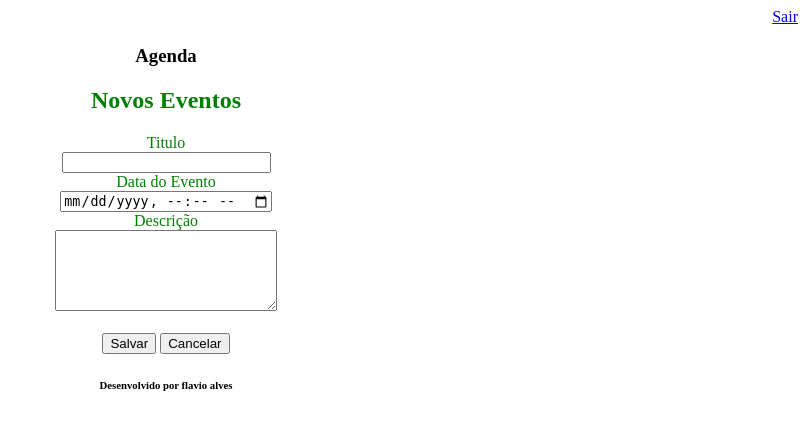
After one commit to FlavioAlvesDS/AgendaDjango, a Django app: page /agenda/evento/ in a window 1280 px wide. The commit adds this page. Shown: the top 430 px of the page, without its empty margins (474-1280 px from the left). Run offline with Django 3.2, Linux system fonts and the light colour scheme; a user stored in the database is signed in.

Commit message:
incluido templates para inserção de eventos da agenda. finalmente incluido o git ignore

```diff
--- a/Agenda/urls.py
+++ b/Agenda/urls.py
@@ -21,5 +21,10 @@ urlpatterns = [
     path('admin/', admin.site.urls),
     path('agenda/',views.lista_eventos),
     #path('',views.index) #criando a url para ´pagina a funçao index criada na views
-    path('',RedirectView.as_view(url='/agenda/')) #criando a url para ´pagina a funçao index criada na views
+    path('',RedirectView.as_view(url='/agenda/')), #criando a url para ´pagina a funçao index criada na views
+    path('login/',views.login_user),
+    path('login/submit',views.submit_login),
+    path('logout/',views.logout_user),
+    path('agenda/evento/',views.evento),
+    path('agenda/evento/submit',views.submit_evento)
 ]
--- a/core/views.py
+++ b/core/views.py
@@ -1,13 +1,62 @@
+from django.core.checks import messages
 from django.shortcuts import render, redirect
 from core.models import Evento
+from django.contrib.auth.decorators import login_required
+from django.contrib.auth import  authenticate,login,logout
+
+
+#caso nao esteja usuario logado redireciona para a pagina login
+
+def login_user(requeste):
+   return render(requeste,'login.html')
+
+def logout_user(request):
+    logout(request)
+    return redirect('/')
+
+#função para vautenticar usuario
+def submit_login(request):
+    if request.POST:
+        username = request.POST.get('username')
+        password = request.POST.get('password')
+
+        usuario = authenticate(username=username,password=password)
+        if usuario is not None:
+            login(request,usuario)
+            return redirect('/')
+        else:
+
+            return redirect('/')
 
 # Criando uma função para mostrar a lista de eventos e depois chamar no html utilizando o for
-def lista_eventos(request):
-
-    evento = Evento.objects.all() #objects.all() para mostrar todos os eventos "poderia filtrar utilizando objects.get(e o paramentro aqui)"
+@login_required(login_url='/login/')
+def lista_eventos(request, ):
+    usuario = request.user
+    evento = Evento.objects.filter(usuario=usuario) # mostrada a lista de eventos daquele usuario logado
+    #evento = Evento.objects.all() #objects.all() para mostrar todos os eventos "poderia filtrar utilizando objects.get(e o paramentro aqui)"
     dados = {'eventos':evento}
     return render(request,'agenda.html',dados)
 
-#função para redirecionar o navegador para abrir na pagina agenda
-#def index(request):
- #   return redirect('/agenda')
+@login_required(login_url='/login/')
+def evento(request):
+    return render (request,'evento.html')
+@login_required(login_url='/login/')
+def submit_evento(request):
+    if request.POST:
+        titulo = request.POST.get('titulo')
+        data_evento = request.POST.get('data_evento')
+        descricao = request.POST.get('descricao')
+        usuario = request.user
+        Evento.objects.create(titulo=titulo,
+                              data_evento=data_evento,
+                              descricao=descricao,
+                              usuario=usuario)
+    return redirect('/')
+
+
+#outra maneira de redirecionar a pagina
+#{
+    # função para redirecionar o navegador para abrir na pagina agenda
+    # def index(request):
+    # return redirect('/agenda')
+# }
--- a/templates/agenda.html
+++ b/templates/agenda.html
@@ -1,13 +1,18 @@
 {% extends "model-page.html" %}
 {% block content %}
     <div align="center">
+
         <h2>Agendamentos</h2>
+    <a href="evento/">
+        <button type="button">Novo Evento</button>
+    </a>
         <!-- Criando um for para retornar a lista de eventos -->
         <ul style="list-style: none">
             {% for evento in eventos %}
                 <li>{{ evento.titulo}} - {{ evento.get_data_evento }}</li>
             {%endfor%}
         </ul>
+
     </div>
 
 {% endblock %}
--- /dev/null
+++ b/templates/evento.html
@@ -0,0 +1,23 @@
+{% extends "model-page.html" %}
+
+{% block content %}
+    <div align="center" style="color: green">
+        <h2>Novos Eventos</h2>
+
+    <form action="submit" method="POST"> {% csrf_token %}
+        <label>Titulo</label><br>
+        <input type="text" name="titulo" size="23"><br>
+        <label>Data do Evento</label><br>
+        <input type="datetime-local" name="data_evento"><br>
+        <label>Descrição</label><br>
+        <textarea name="descricao" rows="5" cols="25"></textarea>
+        <br><br>
+        <button type="submit">Salvar</button>
+        <a href="/">
+            <button type="button">Cancelar</button>
+        </a>
+    </form>
+    </div>
+
+
+{% endblock %}
--- a/templates/model-header.html
+++ b/templates/model-header.html
@@ -1,3 +1,4 @@
 
     <meta charset="UTF-8">
+    <div align="right"><a href="/logout">Sair</a></div>
     <h3 align="center">Agenda</h3>
```
Also changed, not shown: templates/login.html (added, +25 -0 lines), db.sqlite3, 1 other file.
